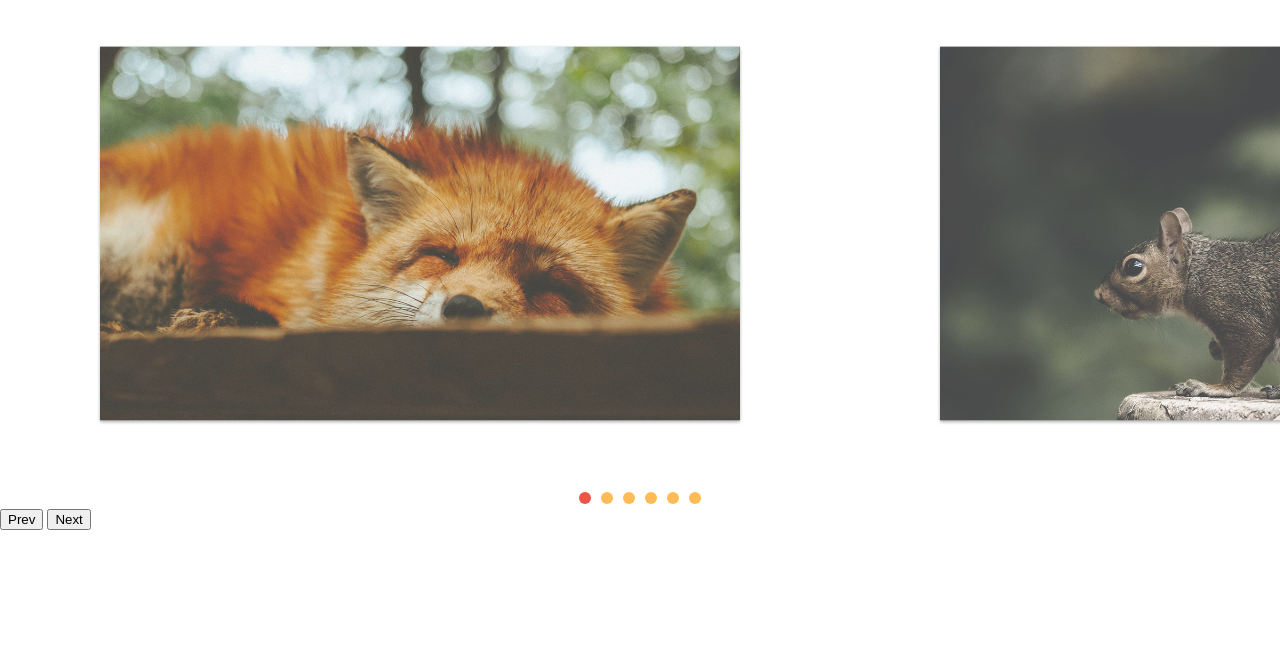
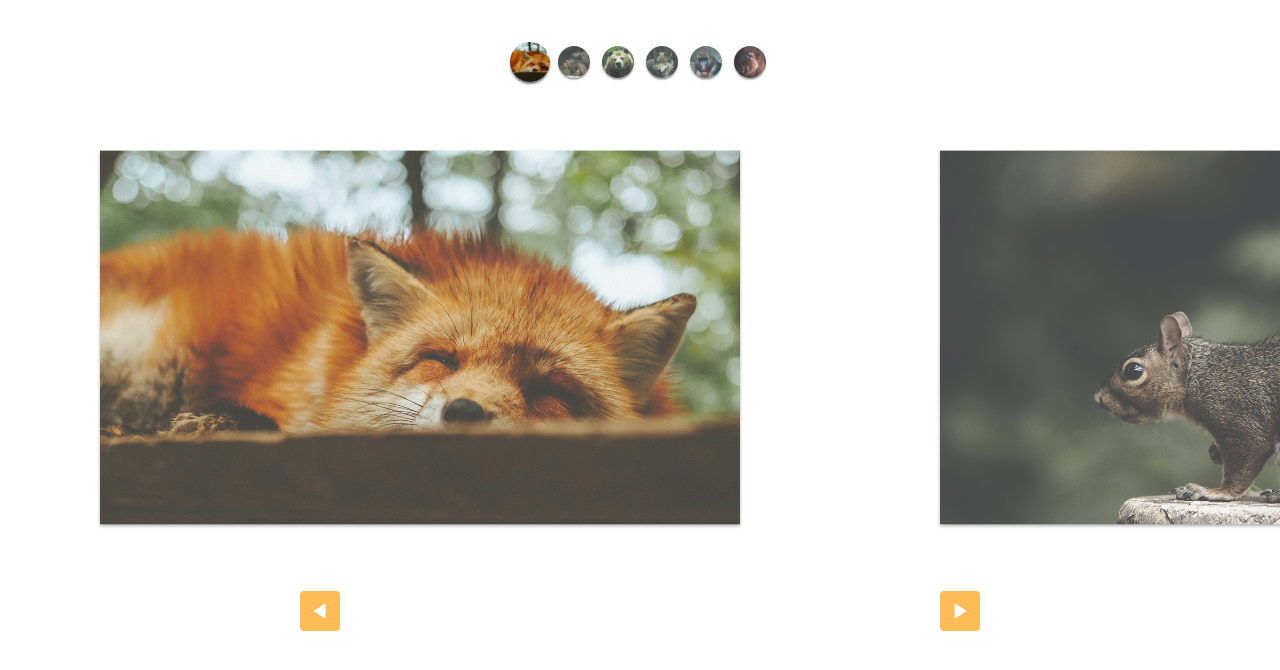
Before and after one commit to jiglay/slide, a plain HTML site: page index.html in a window 1280 px wide. Drawn offline with Linux system fonts and the light colour scheme.

Commit message:
custom controls

```diff
--- a/css/style.css
+++ b/css/style.css
@@ -62,3 +62,49 @@ img {
 [data-control="slide"] li a:hover {
   background: #e54;
 }
+
+.custom-controls {
+  display: flex;
+  justify-content: center;
+  margin-top: 40px;
+  margin-bottom: 20px;
+  flex-wrap: wrap;
+  cursor: pointer;
+}
+
+.custom-controls li {
+  opacity: 0.8;
+  transform: scale(0.8);
+  width: 40px;
+  height: 40px;
+  border-radius: 50%;
+  overflow: hidden;
+  margin: 2px;
+  box-shadow: 0 2px 2px rgba(0, 0, 0, 0.5);
+  transition: 0.3s;
+}
+
+.custom-controls li.active {
+  opacity: 1;
+  transform: scale(1);
+}
+
+.arrow-nav {
+  display: flex;
+  justify-content: space-around;
+  margin: 20px 0;
+}
+
+.arrow-nav button {
+  width: 40px;
+  height: 40px;
+  border: none;
+  border-radius: 4px;
+  background: #fb5 url("../img/arrow.svg") center center no-repeat;
+  color: white;
+  cursor: pointer;
+}
+
+.arrow-nav button.prev {
+  transform: rotate(-180deg);
+}
--- a/index.html
+++ b/index.html
@@ -8,6 +8,14 @@
     <link rel="stylesheet" href="css/style.css" />
   </head>
   <body>
+    <ul class="custom-controls">
+      <li><img src="img/foto1-thumb.jpg" alt="Foto 1" /></li>
+      <li><img src="img/foto2-thumb.jpg" alt="Foto 2" /></li>
+      <li><img src="img/foto3-thumb.jpg" alt="Foto 3" /></li>
+      <li><img src="img/foto4-thumb.jpg" alt="Foto 4" /></li>
+      <li><img src="img/foto5-thumb.jpg" alt="Foto 5" /></li>
+      <li><img src="img/foto6-thumb.jpg" alt="Foto 6" /></li>
+    </ul>
     <div class="wrapper">
       <ul class="slide">
         <li><img src="img/foto1.jpg" alt="Foto 1" /></li>
@@ -20,8 +28,8 @@
     </div>
 
     <div class="arrow-nav">
-      <button class="prev">Prev</button>
-      <button class="next">Next</button>
+      <button class="prev"></button>
+      <button class="next"></button>
     </div>
     <script type="module" src="js/script.js"></script>
   </body>
--- a/js/script.js
+++ b/js/script.js
@@ -2,4 +2,4 @@ import {SlideNav} from './slide.js';
 
 const slide = new SlideNav('.slide', '.wrapper');
 slide.addArrow('.prev', '.next');
-slide.addControl();
+slide.addControl('.custom-controls');
```
